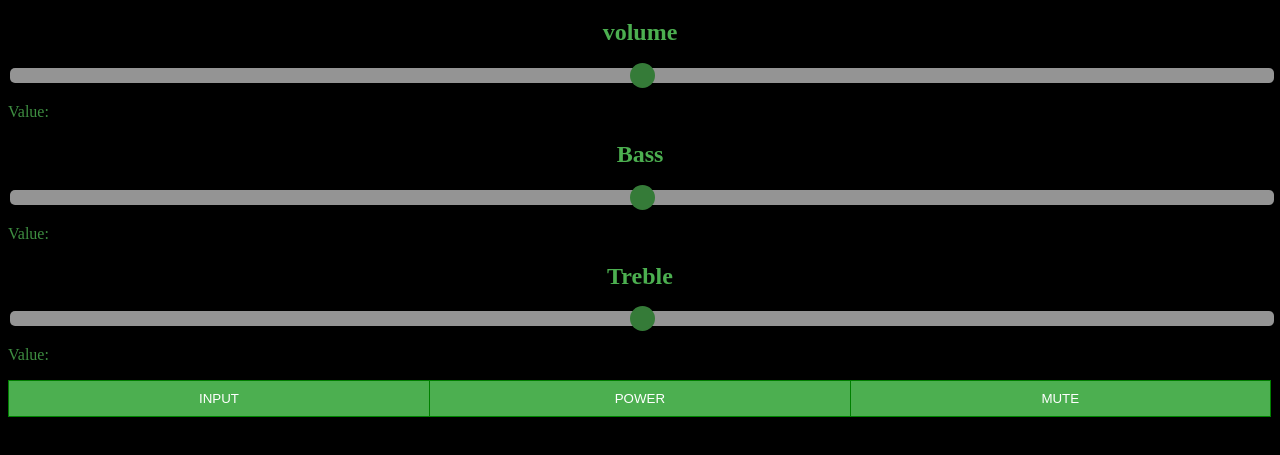
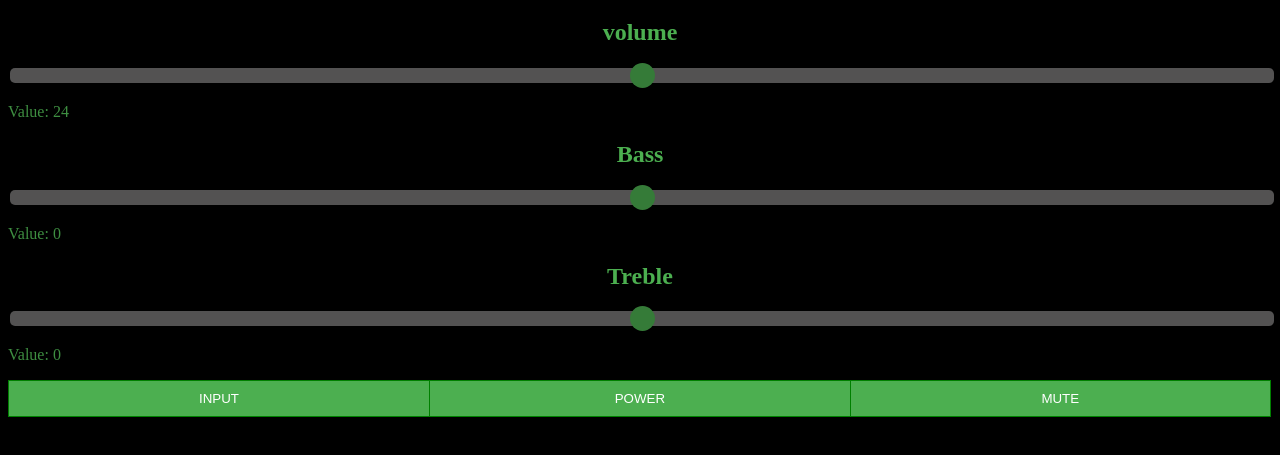
Before and after one commit to sijah/Home_theatre, a plain HTML site: page data/index.html in a window 1280 px wide. Shown: the part 61-516 px from the top of the page. Drawn offline with Linux system fonts and the light colour scheme.

Commit message:
slider_activate

```diff
--- a/data/index.html
+++ b/data/index.html
@@ -19,7 +19,7 @@
             width: 100%;
             height: 15px;
             border-radius: 5px;
-            background: #d3d3d3;
+            background: #777575;
             outline: none;
             opacity: 0.7;
             -webkit-transition: .2s;
@@ -57,8 +57,9 @@
             text-align: center;
             color: #4CAF50;
         }
-        p{
-         color:#3e8e41
+
+        p {
+            color: #3e8e41
         }
 
         .btn-group button {
@@ -136,18 +137,18 @@
         <h1>AMPLIFER REMOTE</h1>
         <div class="slidecontainer">
             <h2>volume</h2>
-            <input type="range" min="0" max="48" class="slider" id="r" step="1">
-            <p>Value: <span id="demor"></span></p>
+            <input type="range" min="0" max="48" class="slider" id="v" step="1">
+            <p>Value: <span id="vol"></span></p>
         </div>
         <div class="slidecontainer">
             <h2>Bass</h2>
             <input type="range" min="-7" max="7" class="slider" id="b" step="1">
-            <p>Value: <span id="demob"></span></p>
+            <p>Value: <span id="bas"></span></p>
         </div>
         <div class="slidecontainer">
             <h2>Treble</h2>
-            <input type="range" min="-7" max="7" class="slider" id="g" step="1">
-            <p>Value: <span id="demog"></span></p>
+            <input type="range" min="-7" max="7" class="slider" id="t" step="1">
+            <p>Value: <span id="tre"></span></p>
         </div>
 
         <div class="btn-group" style="width:100%">
@@ -180,7 +181,50 @@
                     }
                 }
             }
+            var svol = document.getElementById("v");
+            var ovol = document.getElementById("vol");
+            ovol.innerHTML = svol.value;
+            var sbass = document.getElementById("b");
+            var obass = document.getElementById("bas");
+            obass.innerHTML = sbass.value;
+            var stre = document.getElementById("t");
+            var otre = document.getElementById("tre");
+            otre.innerHTML = stre.value;
 
+            svol.onchange = function () {
+                //outputr.innerHTML = this.value;
+                var xhttp = new XMLHttpRequest();
+                xhttp.onreadystatechange = function () {
+                    if (this.readyState == 4 && this.status == 200) {
+                        document.getElementById("vol").innerHTML = this.responseText;
+                    }
+                };
+
+                xhttp.open("GET", "TUNE?v=" + svol.value + "&b=" + sbass.value + "&t=" + stre.value, true);
+                xhttp.send();
+            }
+
+            sbass.onchange = function () {
+                //outputg.innerHTML = this.value;
+                var xhttp = new XMLHttpRequest();
+                xhttp.onreadystatechange = function () {
+                    if (this.readyState == 4 && this.status == 200) {
+                        document.getElementById("bas").innerHTML = slideg.value;
+                    }
+                };
+                xhttp.open("GET", "TUNE?v=" + svol.value + "&b=" + sbass.value + "&t=" + stre.value, true); xhttp.send();
+            }
+
+            stre.onchange = function () {
+                //outputb.innerHTML = this.value;
+                var xhttp = new XMLHttpRequest();
+                xhttp.onreadystatechange = function () {
+                    if (this.readyState == 4 && this.status == 200) {
+                        document.getElementById("tre").innerHTML = slideb.value;
+                    }
+                };
+                xhttp.open("GET", "TUNE?v=" + svol.value + "&b=" + sbass.value + "&t=" + stre.value, true); xhttp.send();
+            }
 
 
         </script>
```
